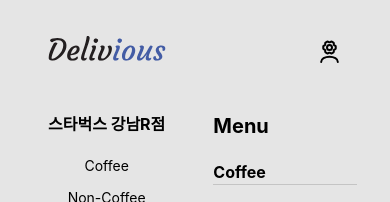
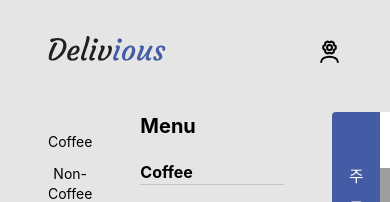
Before and after one commit to do-gather/delivious, a React (Create React App) app in the folder frontend/: page / in a window 390 px wide. Shown: the top 202 px of the page. Built offline with nearby package versions, Linux system fonts and the light colour scheme; sample sign-in values are in the browser's storage; grey boxes are pictures that could not be loaded.

Commit message:
feat: make store name responsive

```diff
--- a/frontend/src/pages/Main.tsx
+++ b/frontend/src/pages/Main.tsx
@@ -5,9 +5,10 @@
 import AdminLogin from '../images/AdminLogin';
 import AdminLoginModal from '../components/AdminLoginModal';
 import ShopingCart from '../components/ShopingCart';
-import ShoppingCart from '../images/ShoppingCart';
+import ShoppingCartIcon from '../images/ShoppingCart';
 import BasicButton from '../components/BasicButton';
 import OrderModal from '../components/OrderModal';
+import { useStoreInfo } from '../utils/store';
 
 /**
  * '/'로 연결되는 메인 페이지
@@ -22,11 +23,17 @@
   // 어드민 로그인 모달 띄우는 기능을 위한 상태관리
   const [adminLogin, setAdminLogin] = useState(false);
   const [orderModal, setOrderModal] = useState(false);
+  // const [order, setOrder] = useState<dts.orderDto>();
+  // const [orderList, setOrderList] = useState<dts.orderList>();
+  const { storeName } = useStoreInfo();
+  const addToCart = (order: any) => {
+    console.log(order);
+  };
 
   return (
     <div className="flex pt-28 pb-2 gap-12 overflow-y-hidden h-full">
       <div className="pl-12 flex-col w-44 space-y-3 text-center">
-        <div className="text-base font-bold pb-2 whitespace-nowrap">스타벅스 강남R점</div>
+        <div className="text-base font-bold pb-2 whitespace-nowrap">{storeName}</div>
         {constants.CATEGORIES.map(item => (
           <div className="text-sm cursor-pointer" key={item.id}>
             {item.name}
@@ -44,7 +51,8 @@
               <Divider />
               <div className="flex flex-wrap pt-5 gap-12 pb-12">
                 {constants.MENU_ITEMS.map(
-                  menu => menu.category === category.name && <MenuItem props={menu} key={menu.id} />,
+                  menu =>
+                    menu.category === category.name && <MenuItem props={menu} onSubmit={addToCart} key={menu.id} />,
                 )}
               </div>
             </div>
@@ -58,7 +66,7 @@
         <Tap color="#435ca5" name="주문하기" link="/" />
         <div className="w-64 min-h-screen bg-white">
           <div className="flex pt-5 pl-5 space-x-2 whitespace-nowrap">
-            <ShoppingCart />
+            <ShoppingCartIcon />
             <div className="text-lg font-bold pb-2 cursor-pointer">장바구니</div>
           </div>
           <ShopingCart orderList={constants.ORDER} />
```
